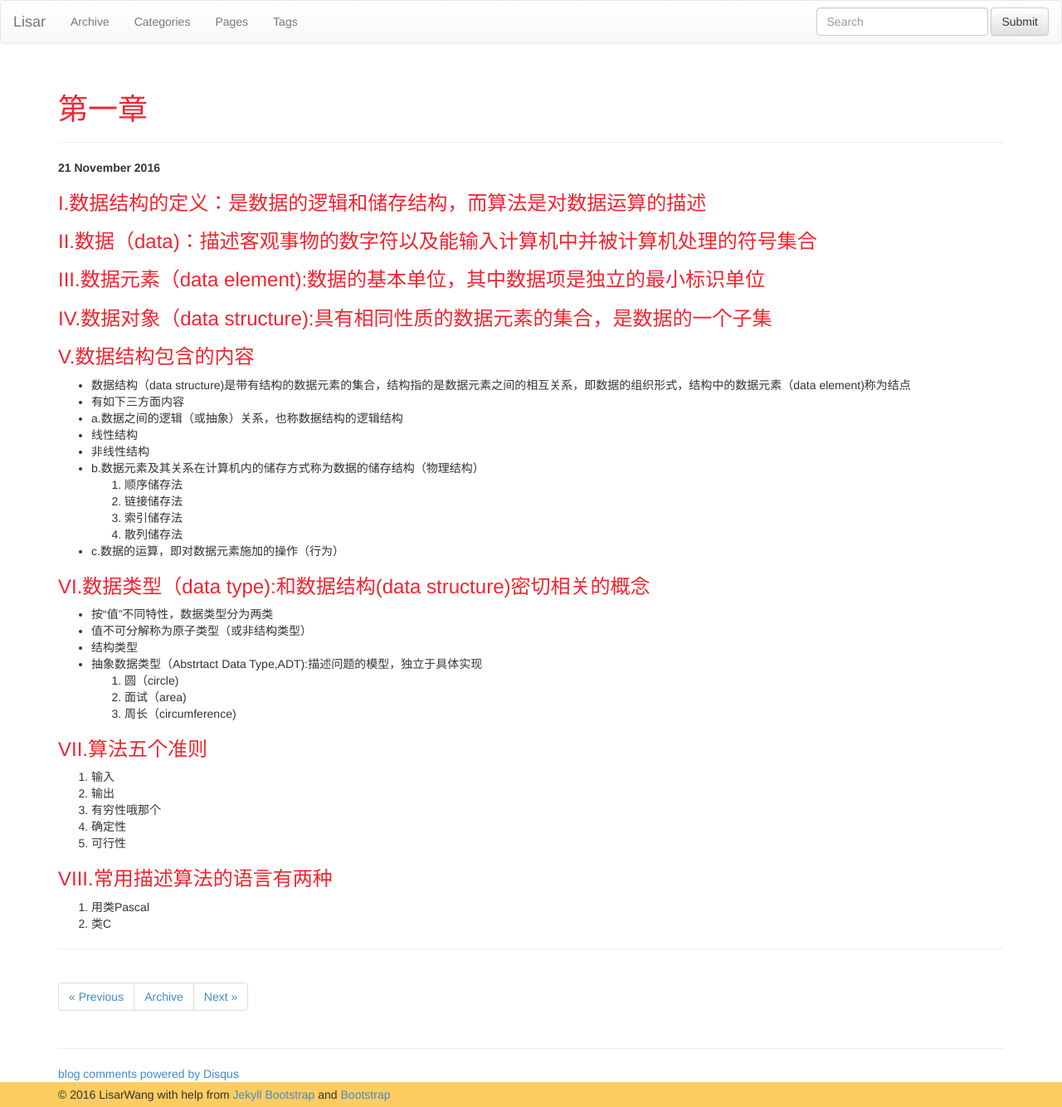
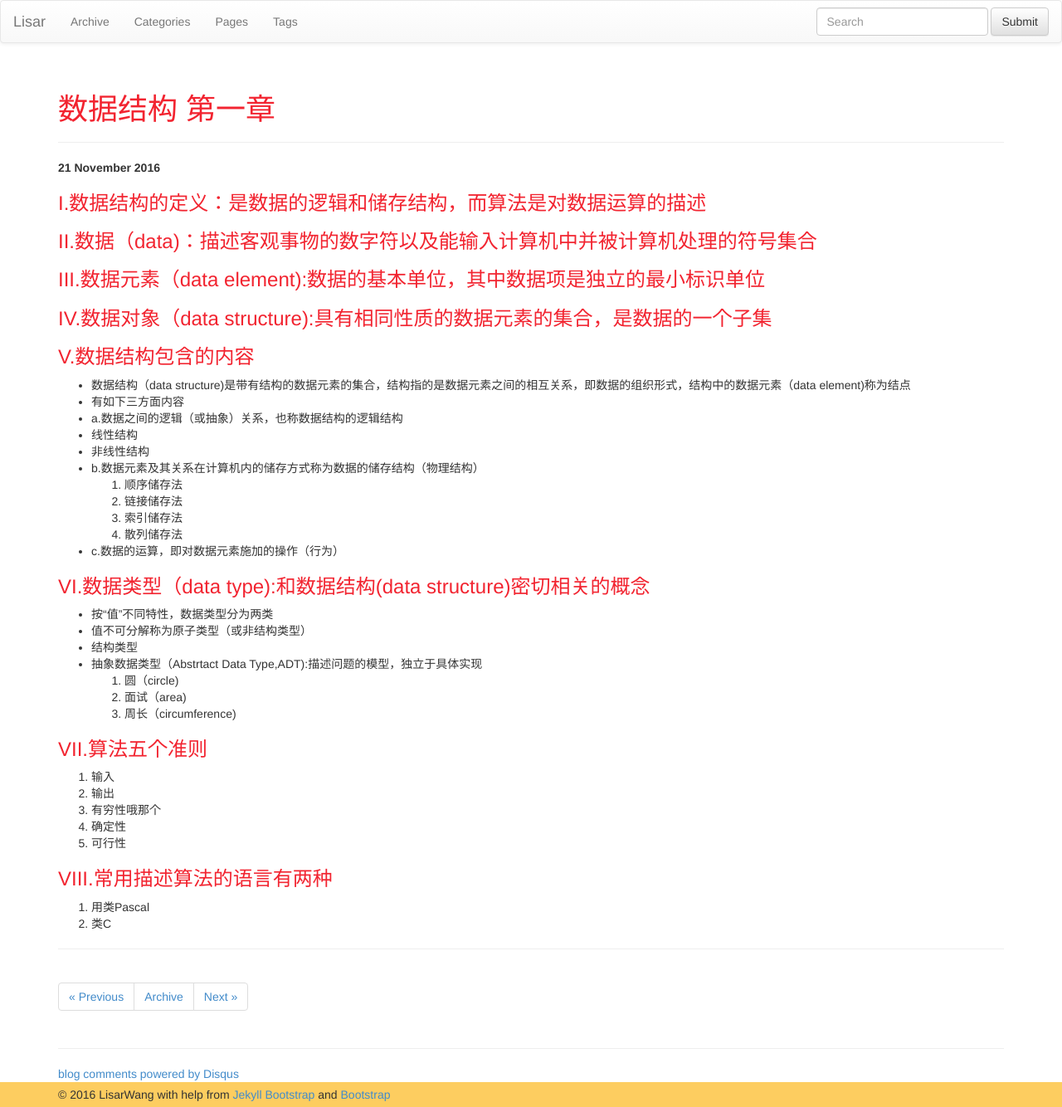
Before and after one commit to LisarWang/LisarWang.github.io, a Jekyll site: the page built from _posts/2016-11-21-diyizhang.md, in a window 1280 px wide. Shown: the whole page at 83% size. Built offline with Jekyll 4.4.1, drawn with Linux system fonts in a browser that asks for light colours; nearby versions of some CDN libraries; comment, search, counter and statistics services are not loaded.

Commit message:
gaibiaoti

```diff
--- a/_posts/2016-11-21-diyizhang.md
+++ b/_posts/2016-11-21-diyizhang.md
@@ -1,6 +1,6 @@
 ---
 layout: post
-title: "第一章"
+title: "数据结构 第一章"
 description: ""
 category:
 tags: []
```
